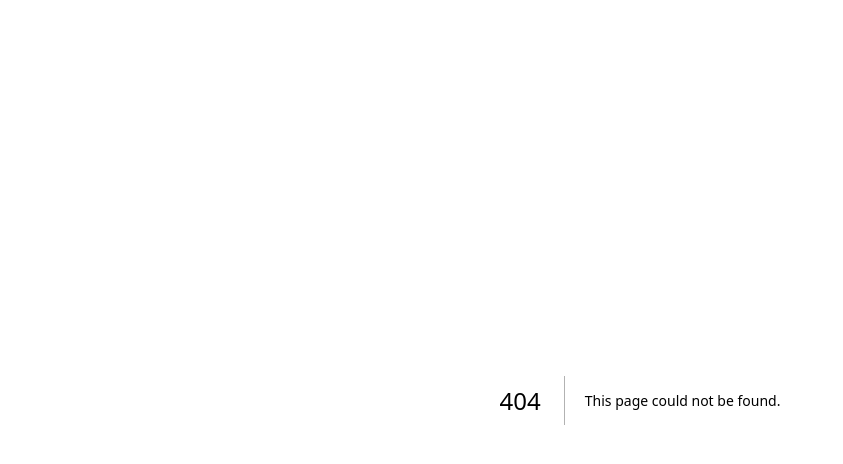
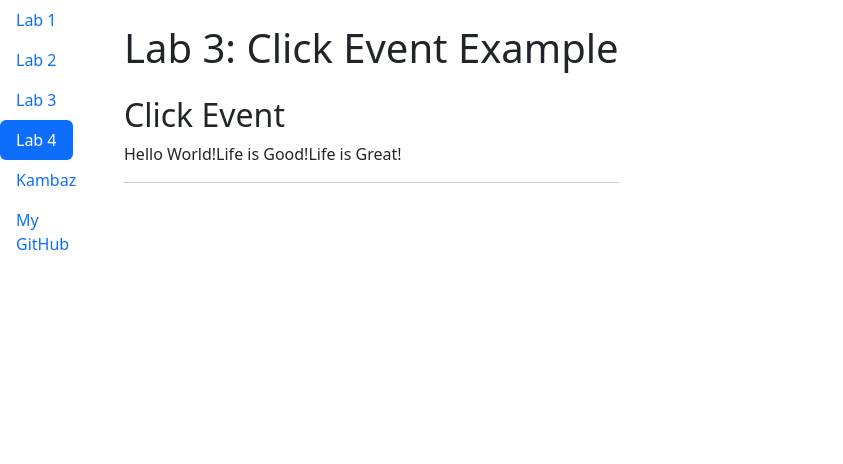
Before and after one commit to ArjunShatkin/kambaz-next-js, a Next.js app: page /Labs/Lab4 in a window 1280 px wide. Before the commit this address had no page. Shown: the top 464 px of the page, without its empty margins (0-843 px from the left). Built offline with nearby package versions, Linux system fonts and the light colour scheme.

Commit message:
a4 redux

```diff
--- a/src/app/Labs/Lab1/page.tsx
+++ b/src/app/Labs/Lab1/page.tsx
@@ -179,6 +179,7 @@
       </div>
 
       {/* --- Form Section --- */}
+
 <div id="wd-forms">
   <h4>Form Elements</h4>
   <form>
@@ -266,7 +267,10 @@
   <h5>Date of Birth (DOB) Date Picker</h5>
   <label htmlFor="dob">Birthday:</label>
   <input type="date" id="dob" /> <br />
+
 </div>
+
+
 
       <h4>Anchor Tag</h4>
       <p>
@@ -276,6 +280,8 @@
         </a>{" "}
         to get dummy text.
       </p>
+
+
     </div>
   );
 }
--- /dev/null
+++ b/src/app/Labs/Lab4/ClickEvent.tsx
@@ -0,0 +1,35 @@
+const hello = () => {
+    alert("Hello World!");
+  };
+
+  const lifeIs = (good: string) => {
+    alert(`Life is ${good}`);
+  };
+
+  export default function ClickEvent() {
+    return (
+      <div id="wd-click-event">
+        <h2>Click Event</h2>
+
+        <button onClick={hello} id="wd-hello-world-click">
+          Hello World!
+        </button>
+
+        <button onClick={() => lifeIs("Good!")} id="wd-life-is-good-click">
+          Life is Good!
+        </button>
+
+        <button
+          onClick={() => {
+            hello();
+            lifeIs("Great!");
+          }}
+          id="wd-life-is-great-click"
+        >
+          Life is Great!
+        </button>
+
+        <hr />
+      </div>
+    );
+  }
--- /dev/null
+++ b/src/app/Labs/Lab4/page.tsx
@@ -0,0 +1,12 @@
+"use client";
+
+import ClickEvent from "./ClickEvent";
+
+export default function Lab4() {
+  return (
+    <div id="wd-lab3" className="p-4">
+      <h1 className="text-2xl font-bold mb-4">Lab 3: Click Event Example</h1>
+      <ClickEvent />
+    </div>
+  );
+}
--- a/src/app/Labs/TOC.tsx
+++ b/src/app/Labs/TOC.tsx
@@ -19,6 +19,7 @@
           Lab 1
         </NavLink>
       </NavItem>
+
       <NavItem>
         <NavLink
           as={Link}
@@ -29,6 +30,7 @@
           Lab 2
         </NavLink>
       </NavItem>
+
       <NavItem>
         <NavLink
           as={Link}
@@ -39,11 +41,29 @@
           Lab 3
         </NavLink>
       </NavItem>
+
       <NavItem>
-        <NavLink as={Link} href="/Kambaz" id="wd-kambaz-link" active={pathname?.includes("Kambaz")}>
+        <NavLink
+          as={Link}
+          href="/Labs/Lab4"
+          id="wd-a4"
+          active={pathname?.includes("Lab4")}
+        >
+          Lab 4
+        </NavLink>
+      </NavItem>
+
+      <NavItem>
+        <NavLink
+          as={Link}
+          href="/Kambaz"
+          id="wd-kambaz-link"
+          active={pathname?.includes("Kambaz")}
+        >
           Kambaz
         </NavLink>
       </NavItem>
+
       <NavItem>
         <NavLink
           href="https://github.com/ArjunShatkin/kambaz-next-js"
```
Lines whose indentation alone changed are shown as unchanged.
